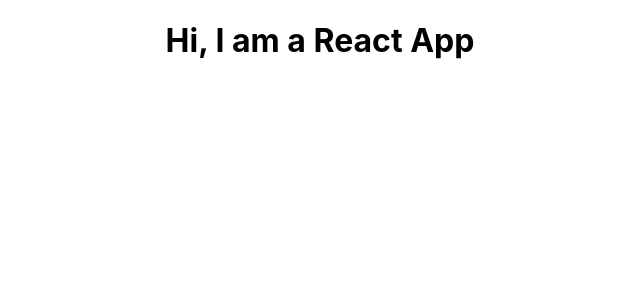
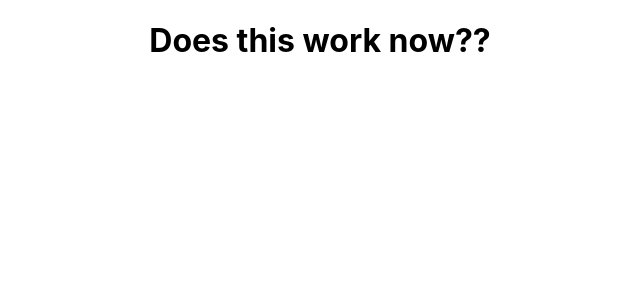
Before and after one commit to mohibullahkamal/myProject, a React (Create React App) app in the folder react-app/: page / in a window 1280 px wide. Shown: the top 300 px of the page, without its empty margins (320-960 px from the left). Built offline with nearby package versions, Linux system fonts and the light colour scheme.

Commit message:
modify App.js file

```diff
--- a/react-app/src/App.js
+++ b/react-app/src/App.js
@@ -1,14 +1,15 @@
 import React, { Component } from 'react';
-import logo from './logo.svg';
 import './App.css';
 
 class App extends Component {
   render() {
-    return (
-      <div className="App">
-        <h1>Hi, I am a React App</h1>
-      </div>
-    );
+    // return (
+    //   <div className="App">
+    //     <h1>Hi, I am a React App</h1>
+    //   </div>
+    // );
+
+    return React.createElement('div', {className: 'App'}, React.createElement('h1', null, 'Does this work now??'));
   }
 }
 
```
